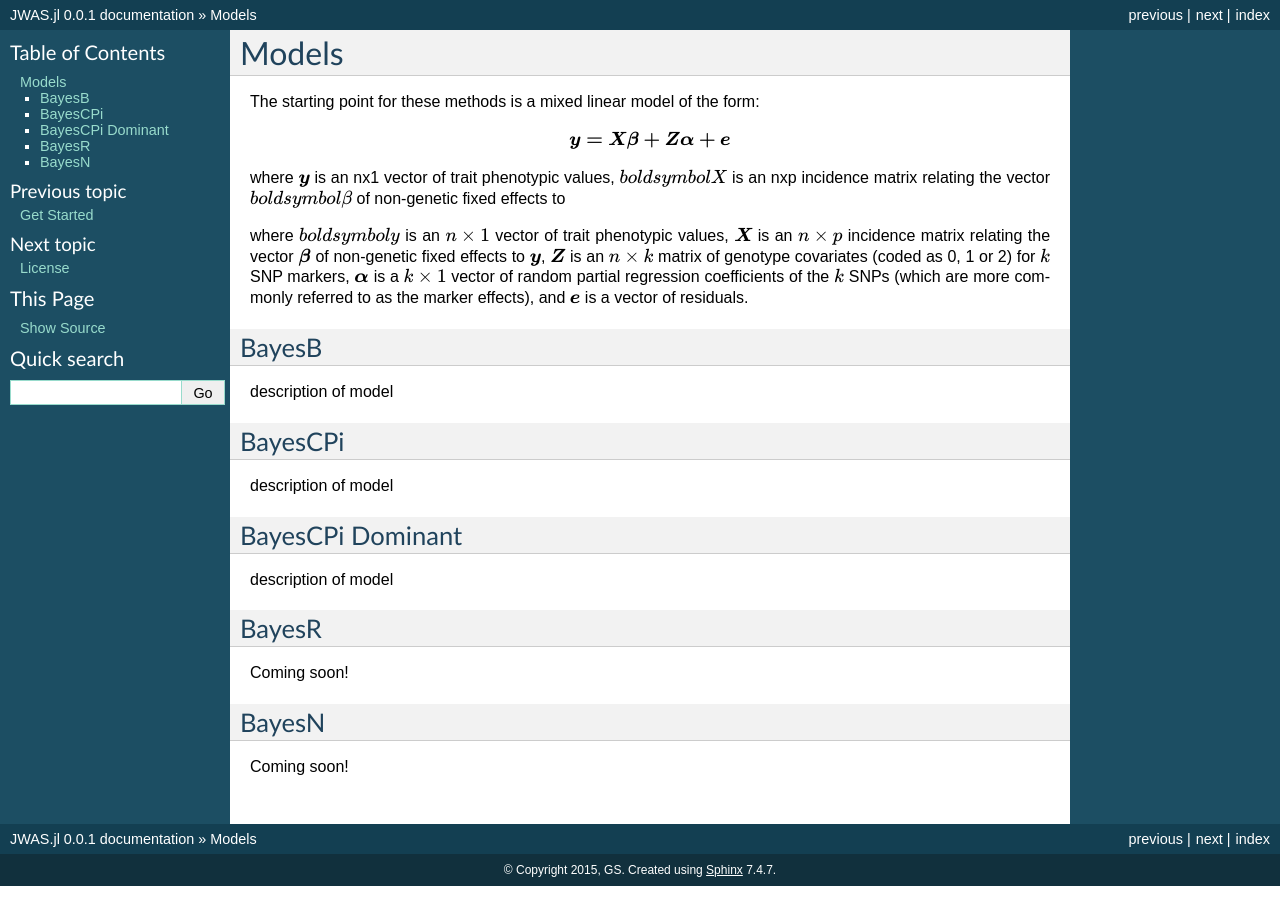
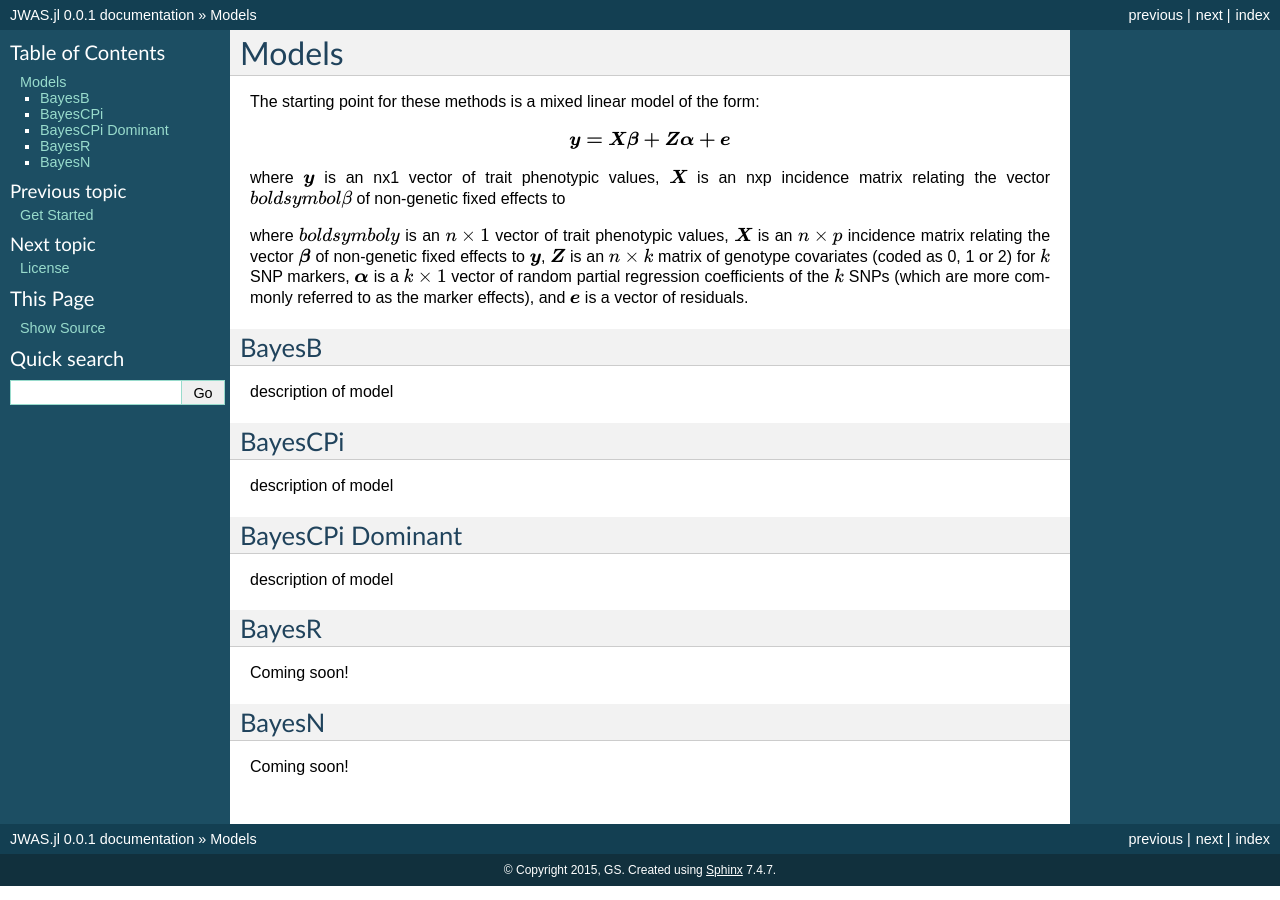
Before and after one commit to reworkhow/JWAS.jl, a Sphinx documentation site: the page built from docs/source/models.rst, in a window 1280 px wide. Built offline with Sphinx 7.4.7, drawn with Linux system fonts in a browser that asks for light colours.

```diff
--- a/docs/source/models.rst
+++ b/docs/source/models.rst
@@ -7,7 +7,7 @@ The starting point for these methods is a mixed linear model of the form:
 
   \boldsymbol{y=X\beta+Z\alpha+e}
 
-where :math:`\boldsymbol{y}` is an nx1 vector of trait phenotypic values,  :math:`boldsymbol{X}` is an nxp incidence matrix relating
+where :math:`\boldsymbol{y}` is an nx1 vector of trait phenotypic values,  :math:`\boldsymbol{X}` is an nxp incidence matrix relating
 the vector  :math:`boldsymbol{\beta}` of non-genetic fixed effects to
 
 where :math:`boldsymbol{y}` is an :math:`n\times 1` vector of trait
```
